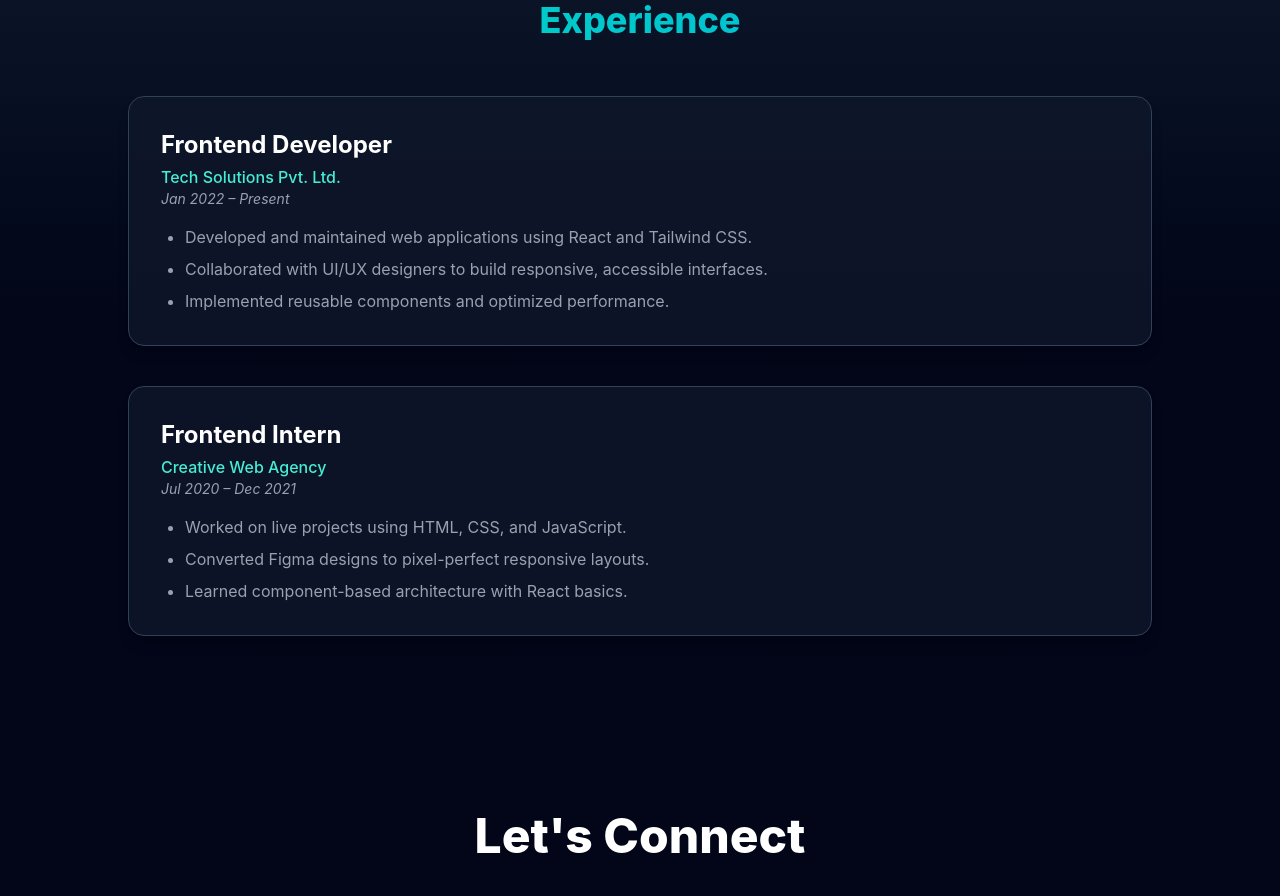
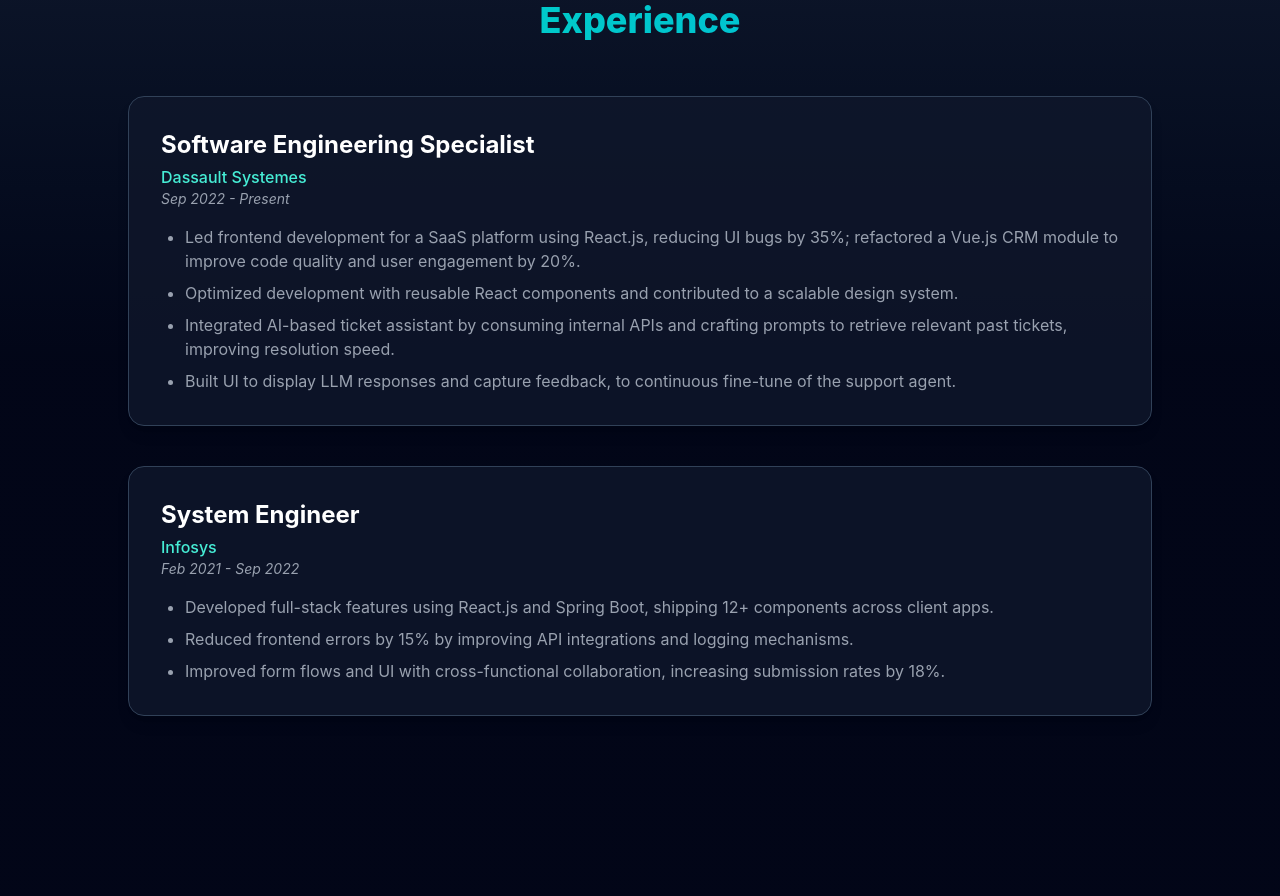
Before and after one commit to Bhaven-Chaudhary/Bhaven-Chaudhary-Portfolio, a React (Vite) app: page / in a window 1280 px wide. Shown: the part 4300-5196 px from the top of the page. Built offline with nearby package versions, Linux system fonts and the light colour scheme.

Commit message:
add info in expetience section

```diff
--- a/src/components/Experience.jsx
+++ b/src/components/Experience.jsx
@@ -2,23 +2,24 @@
 export default function Experience() {
   const experiences = [
     {
-      role: "Frontend Developer",
-      company: "Tech Solutions Pvt. Ltd.",
-      period: "Jan 2022 – Present",
+      role: "Software Engineering Specialist",
+      company: "Dassault Systemes",
+      period: "Sep 2022 - Present",
       responsibilities: [
-        "Developed and maintained web applications using React and Tailwind CSS.",
-        "Collaborated with UI/UX designers to build responsive, accessible interfaces.",
-        "Implemented reusable components and optimized performance.",
+        "Led frontend development for a SaaS platform using React.js, reducing UI bugs by 35%; refactored a Vue.js CRM module to improve code quality and user engagement by 20%.",
+        "Optimized development with reusable React components and contributed to a scalable design system.",
+        "Integrated AI-based ticket assistant by consuming internal APIs and crafting prompts to retrieve relevant past tickets, improving resolution speed.",
+        "Built UI to display LLM responses and capture feedback, to continuous fine-tune of the support agent.",
       ],
     },
     {
-      role: "Frontend Intern",
-      company: "Creative Web Agency",
-      period: "Jul 2020 – Dec 2021",
+      role: " System Engineer",
+      company: "Infosys",
+      period: "Feb 2021 - Sep 2022",
       responsibilities: [
-        "Worked on live projects using HTML, CSS, and JavaScript.",
-        "Converted Figma designs to pixel-perfect responsive layouts.",
-        "Learned component-based architecture with React basics.",
+        "Developed full-stack features using React.js and Spring Boot, shipping 12+ components across client apps.",
+        "Reduced frontend errors by 15% by improving API integrations and logging mechanisms.",
+        "Improved form flows and UI with cross-functional collaboration, increasing submission rates by 18%.",
       ],
     },
   ];
```
